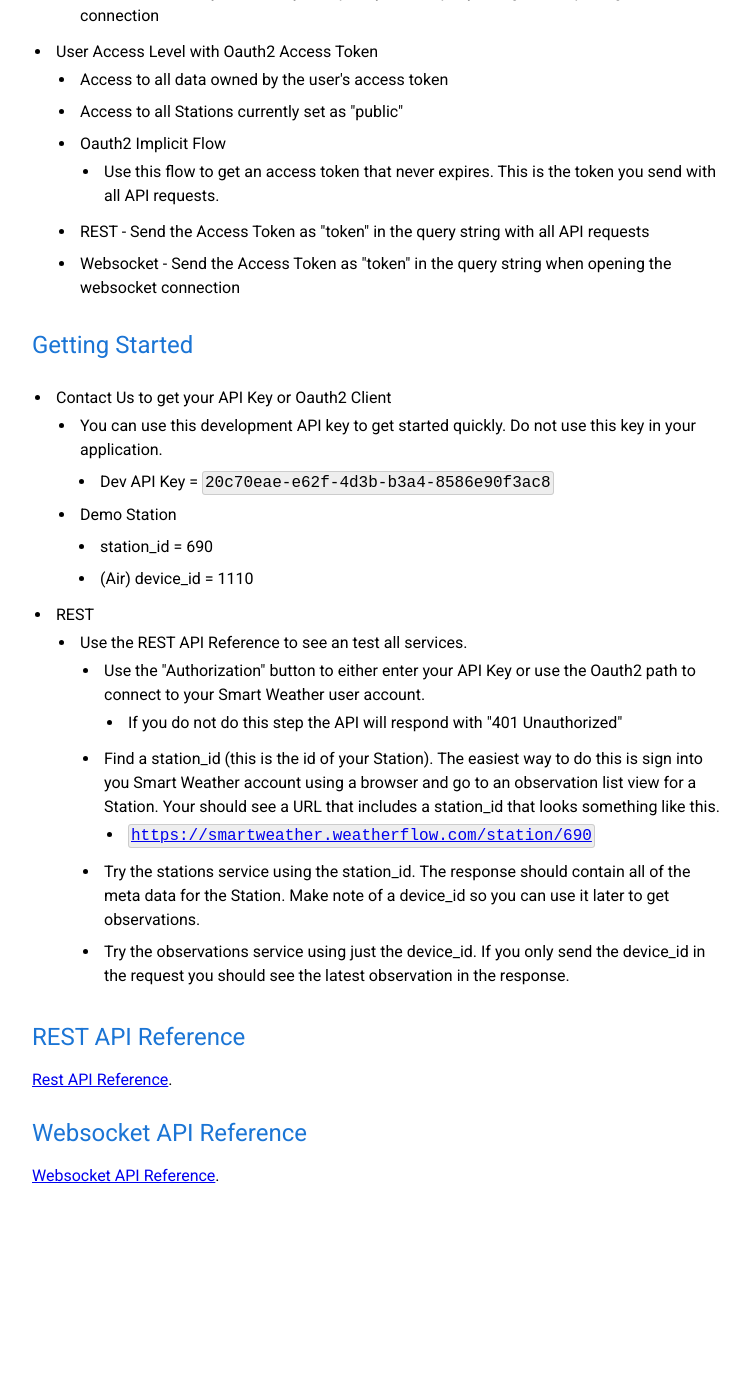
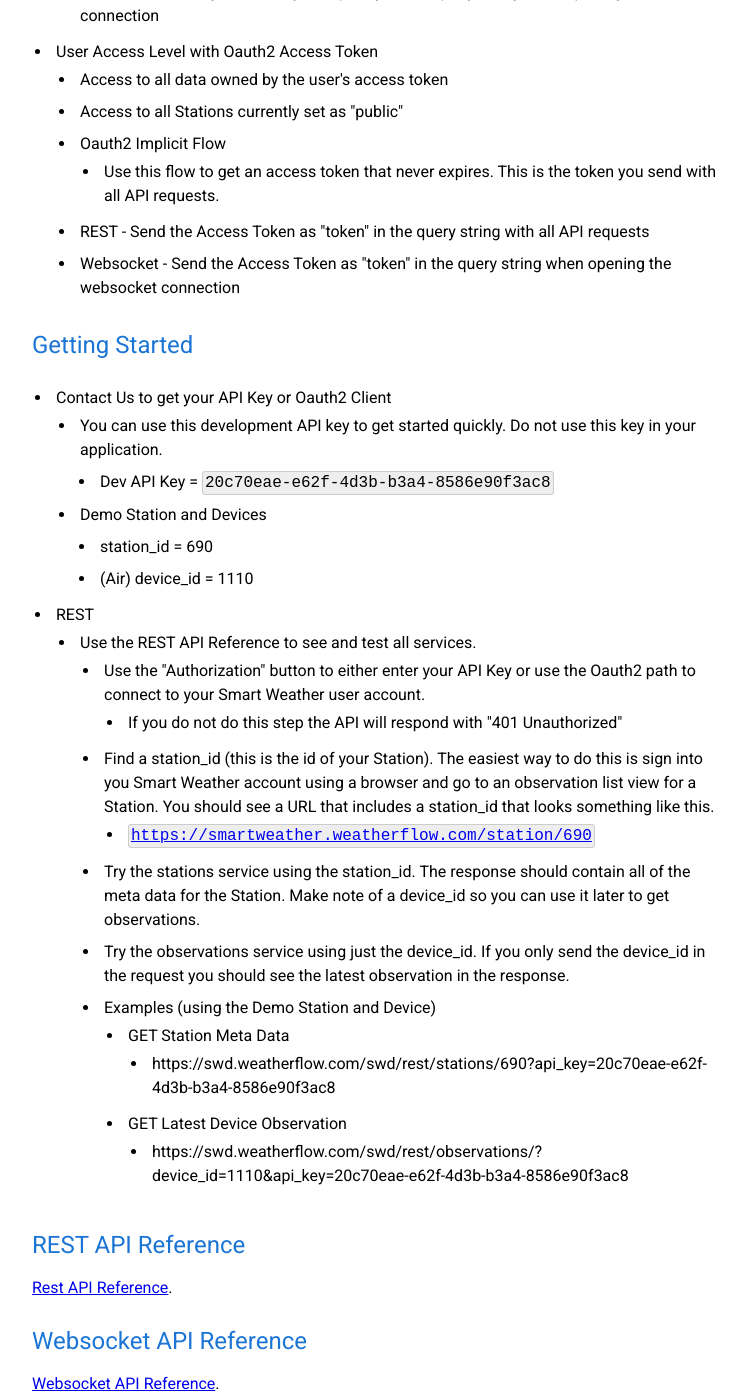
Before and after one commit to WeatherFlow/SmartWeather, a Jekyll site: the page built from api/index.html, in a window 1280 px wide and 1400 px high, scrolled down 1543 px. Shown: the whole window, without its empty margins (378-1128 px from the left). Built offline with Jekyll 4.4.1, drawn with Linux system fonts in a browser that asks for light colours; nearby versions of some CDN libraries; before the commit the page ends 2735 px from its top, so only the background shows below that.

Commit message:
Update index.html

```diff
--- a/api/index.html
+++ b/api/index.html
@@ -56,7 +56,7 @@
 				<ul>
 					<li>Dev API Key = <span class="code-highlight">20c70eae-e62f-4d3b-b3a4-8586e90f3ac8</span></li>
 				</ul>
-			<li>Demo Station</li>
+			<li>Demo Station and Devices</li>
 				<ul>
 					<li>station_id = 690</li>
 					<li>(Air) device_id = 1110</li>
@@ -65,20 +65,36 @@
 	</li>
 	<li>REST
 		<ul>
-			<li>Use the REST API Reference to see an test all services.
+			<li>Use the REST API Reference to see and test all services.
 				<ul>
 					<li>Use the "Authorization" button to either enter your API Key or use the Oauth2 path to connect to your Smart Weather user account.
 						<ul>
 							<li>If you do not do this step the API will respond with "401 Unauthorized"</li>
 						</ul>
 					</li>
-					<li>Find a station_id (this is the id of your Station). The easiest way to do this is sign into you Smart Weather account using a browser and go to an observation list view for a Station. Your should see a URL that includes a station_id that looks something like this.
+					<li>Find a station_id (this is the id of your Station). The easiest way to do this is sign into you Smart Weather account using a browser and go to an observation list view for a Station. You should see a URL that includes a station_id that looks something like this.
 						<ul>
 							<li><a href="https://smartweather.weatherflow.com/station/690" class="code-highlight">https://smartweather.weatherflow.com/station/690</a></li>
 						</ul>
 					</li>
 					<li>Try the stations service using the station_id. The response should contain all of the meta data for the Station. Make note of a device_id so you can use it later to get observations.</li>
 					<li>Try the observations service using just the device_id. If you only send the device_id in the request you should see the latest observation in the response.</li>
+				</ul>
+				<ul>
+					<li>Examples (using the Demo Station and Device)
+						<ul>
+							<li>GET Station Meta Data
+								<ul>
+									<li>https://swd.weatherflow.com/swd/rest/stations/690?api_key=20c70eae-e62f-4d3b-b3a4-8586e90f3ac8</li>
+								</ul>
+							</li>
+							<li>GET Latest Device Observation
+								<ul>
+									<li>https://swd.weatherflow.com/swd/rest/observations/?device_id=1110&api_key=20c70eae-e62f-4d3b-b3a4-8586e90f3ac8</li>
+								</ul>
+							</li>
+						</ul>
+					</li>
 				</ul>
 			</li>
 		</ul>
```
